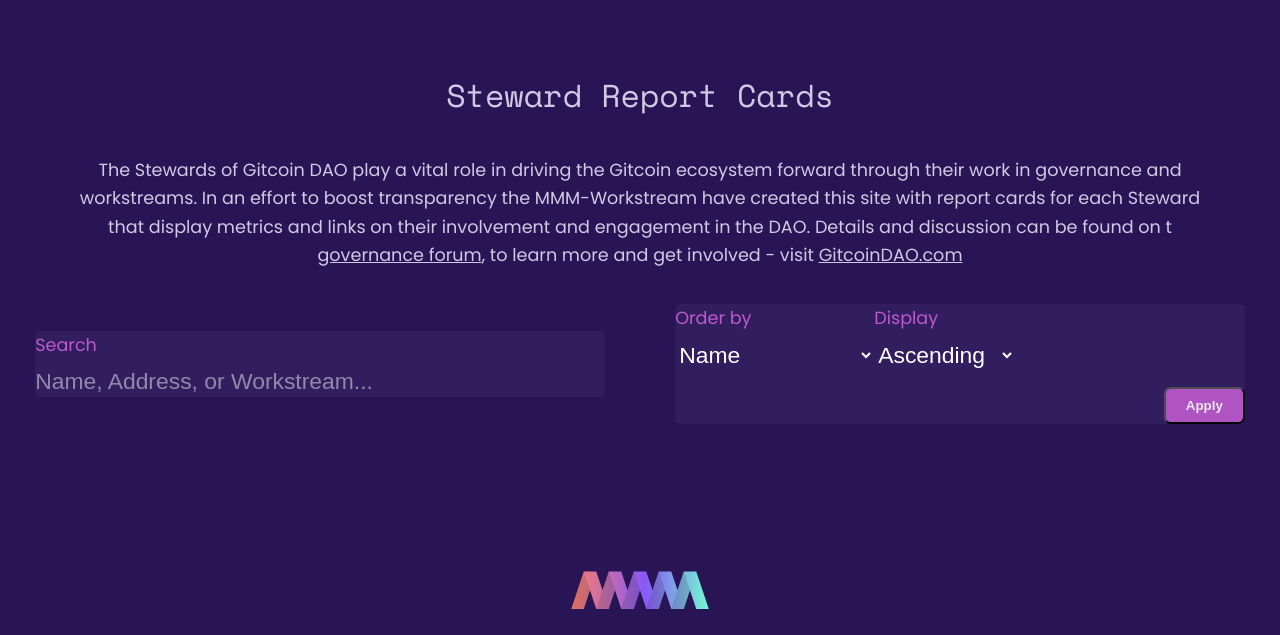
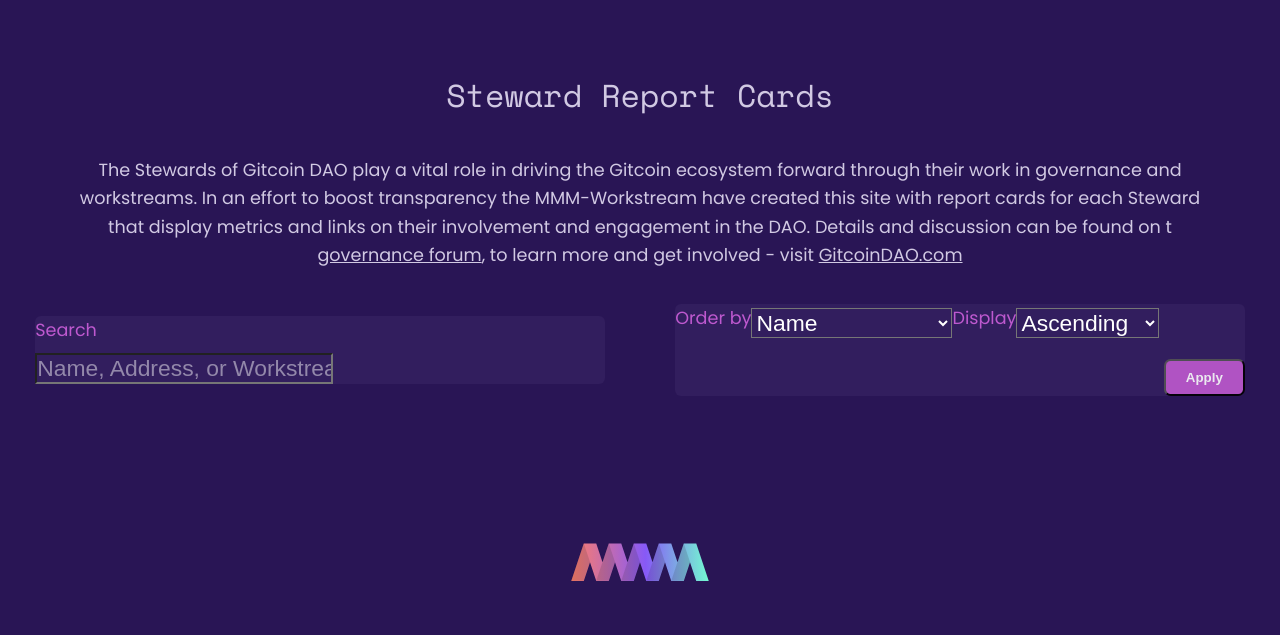
Before and after one commit to mmmgtc/stewards-v1.0, a Flask app: page / in a window 1280 px wide. Shown: the top 635 px of the page. Run offline with Flask 2, Linux system fonts and the light colour scheme; parts of the project's set-up code (start-up, migrations or seed data) failed here and were passed over.

Commit message:
Flex the selects

```diff
--- a/assets/css/app.css
+++ b/assets/css/app.css
@@ -289,9 +289,16 @@ section#gitcoindao a {
   width: 50vw;
   border-radius: 6px;
 }
+.ui .input-wrapper .selects .select {
+  display: flex;
+  flex-direction: row;
+  align-items: center;
+  justify-content: start;
+}
+
 .ui input,
 .ui select {
-  width: 100%;
+  width:
   border: none;
   color: var(--white);
   font-size: 130%;
```
